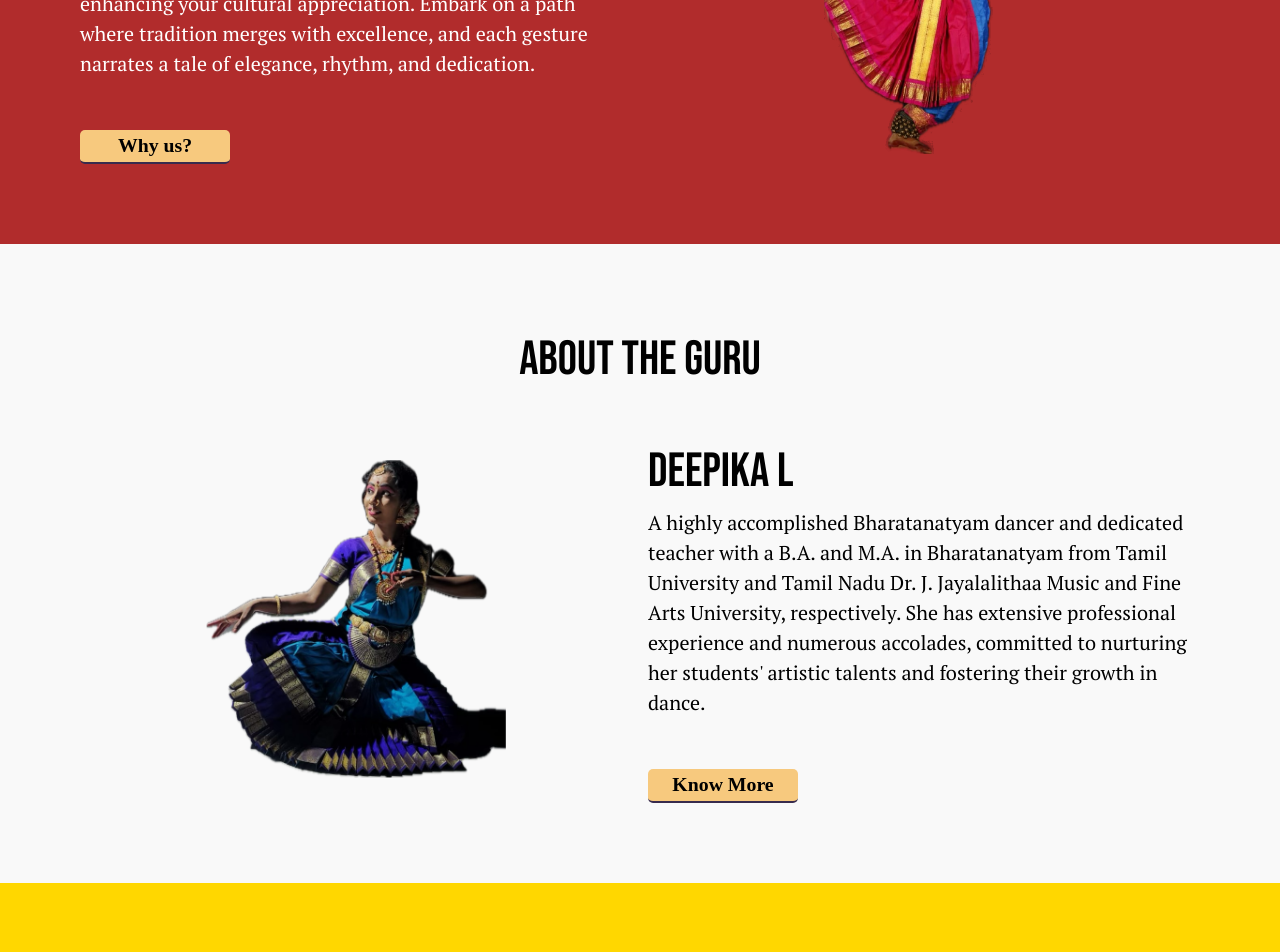
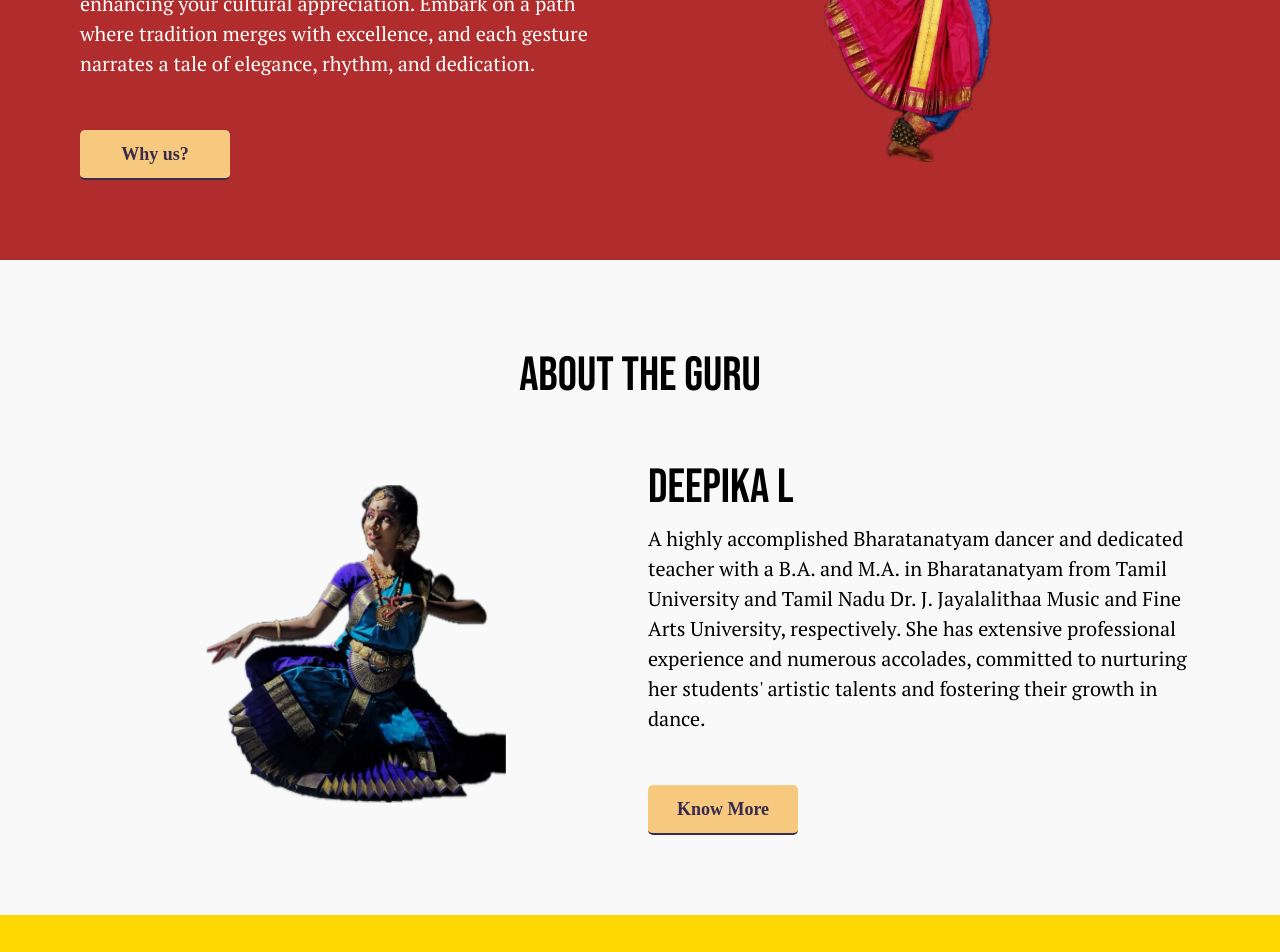
Before and after one commit to YOGESHnick/Sri_Megala_Kalaikudam, a React (Create React App) app: page / in a window 1280 px wide. Shown: the part 1060-2012 px from the top of the page. Built offline with nearby package versions, Linux system fonts and the light colour scheme; a web font is replaced by a local one.

Commit message:
ui improvements

```diff
--- a/public/styles.css
+++ b/public/styles.css
@@ -40,8 +40,10 @@
 .gimme-margin-top{
     margin-top: 15px;
 }
-button .Link{
+a button {
     font-family: 'ptSerif';
+    font-weight: bolder;
+    height: 50px;
 }
 button{
     border-radius: 5px;
--- a/src/components/Footer.js
+++ b/src/components/Footer.js
@@ -25,7 +25,7 @@ const Footer = () => {
   const isSmallScreen = useMediaQuery(theme.breakpoints.down("sm"));
   return (
     <div>
-      <Box bgcolor="#38434A" textAlign="center" p={10}>
+      <Box bgcolor="#38434A" textAlign="center" p={isSmallScreen ? 5 : 10}>
         <Box backgroundColor="transparent" textAlign="left">
           <Typography
             variant="bebasNeue"
--- a/src/pages/home.js
+++ b/src/pages/home.js
@@ -17,7 +17,6 @@ import Hero2 from "../assets/Hero2.png";
 import DanceLogo from "../assets/DanceLogo.png";
 import DrawingLogo from "../assets/DrawingLogo.png";
 
-
 const Image = styled("img")({
   maxWidth: "70%",
   height: "auto",
@@ -33,7 +32,10 @@ const Home = () => {
     <div>
       <Box direction="column" spacing={0} mb={5}>
         <Box position="relative">
-            <Image src={Intro} alt="Natarajar image" layout="fill"
+          <Image
+            src={Intro}
+            alt="Natarajar image"
+            layout="fill"
             style={{ width: isSmallScreen ? "150%" : "42%" }}
           />
           <Box
@@ -45,7 +47,11 @@ const Home = () => {
             transform="translate(-50%, -50%)"
             py={{ md: 7, xs: 4 }}
           >
-            <Stack backgroundColor="transparent" py={{ md: 7, xs: 4 }} textAlign="center">
+            <Stack
+              backgroundColor="transparent"
+              py={{ md: 7, xs: 4 }}
+              textAlign="center"
+            >
               <Typography
                 variant="junge"
                 color="#BFA57B"
@@ -72,7 +78,7 @@ const Home = () => {
 
       {/* D I S C O V E R   E S S E N C E  O F  B H A R A T H A N A T Y A M */}
 
-      <Box bgcolor="#B12C2C" textAlign="center" p={10}>
+      <Box bgcolor="#B12C2C" textAlign="center" p={isSmallScreen ? 5 : 10}>
         <Grid container spacing={2} alignItems="center" justifyContent="center">
           <Grid item xs={12} md={6} sx={{ m: 0 }} textAlign="left">
             <Typography
@@ -99,11 +105,9 @@ const Home = () => {
               with excellence, and each gesture narrates a tale of elegance,
               rhythm, and dedication.
             </Typography>
-            <button>
-              <Link className="Link" to="/contact">
-                Why us?
-              </Link>
-            </button>
+            <a className="Link" href="/contact">
+              <button>Why us?</button>
+            </a>
           </Grid>
           <Grid item xs={12} md={6}>
             <Image
@@ -121,7 +125,7 @@ const Home = () => {
 
       {/* A B O U T   T H E   G U R U  */}
 
-      <Box textAlign="center" p={10}>
+      <Box textAlign="center" p={isSmallScreen ? 5 : 10}>
         <Typography
           variant="bebasNeue"
           fontSize={{ md: 48, xs: 30 }}
@@ -168,18 +172,16 @@ const Home = () => {
               numerous accolades, committed to nurturing her students' artistic
               talents and fostering their growth in dance.
             </Typography>
-            <button>
-              <Link className="Link" to="/contact">
-                Know More
-              </Link>
-            </button>
+            <a className="Link" href="/contact">
+              <button>Know More</button>
+            </a>
           </Grid>
         </Grid>
       </Box>
 
       {/* W H A T   W E   P R O V I D E */}
       <section id="classes">
-        <Box bgcolor="#FFD700" textAlign="center" p={10}>
+        <Box bgcolor="#FFD700" textAlign="center" p={isSmallScreen ? 5 : 10}>
           <Typography
             variant="bebasNeue"
             fontSize={{ md: 48, xs: 30 }}
```
Also changed, not shown: 1 other file (tests, documents, lock files or other folders). Lines whose indentation alone changed are shown as unchanged.
